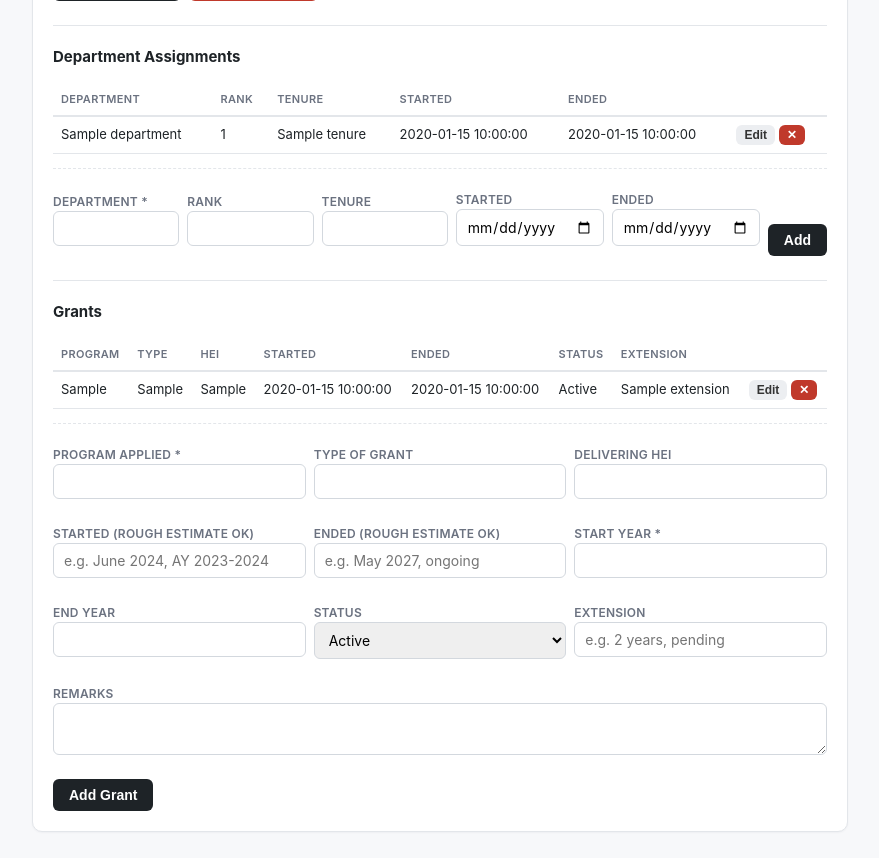
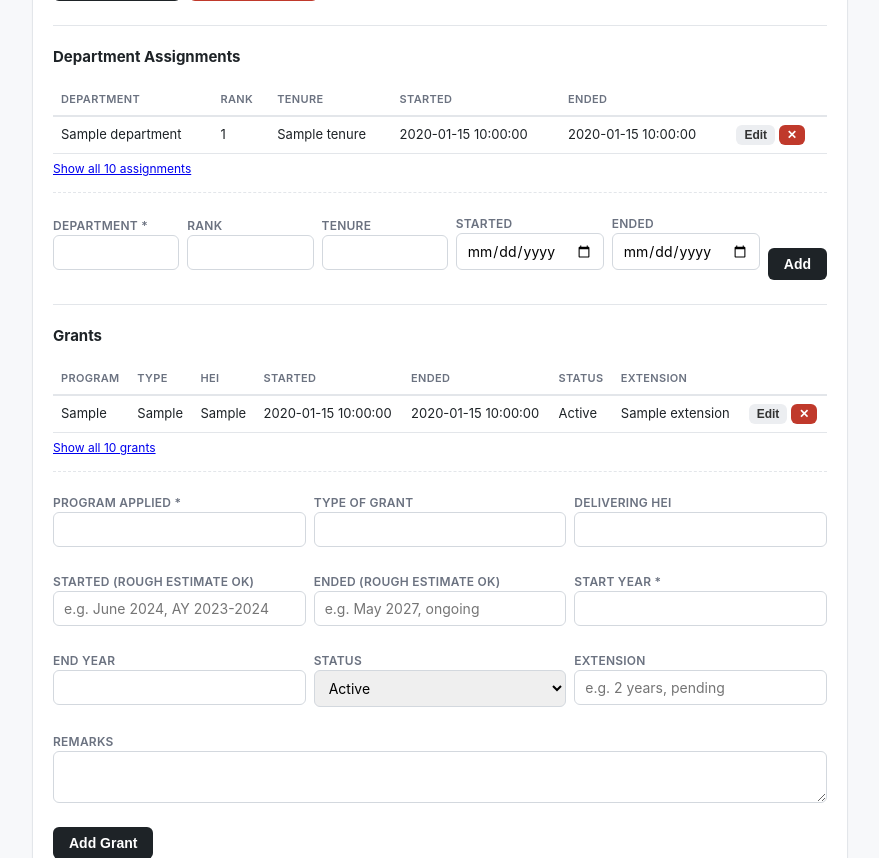
Before and after one commit to sebas011/ScholarDesk, a FastAPI app: template app/templates/scholars.html in a window 1280 px wide. Shown: the part 425-1283 px from the top of the page, without its empty margins (368-1247 px from the left). Before the commit the page ends 1258 px from the top, so only its background shows below. Run offline with FastAPI, Linux system fonts and the light colour scheme; the template is opened without the code that fills it: most values are stand-ins (such as "Sample title", 1, 10 or a date in 2020); some libraries are stand-ins or nearby versions.

Commit message:
Cap assignments/grants tables at 10 rows with Show all toggle

```diff
--- a/app/templates/partials/scholar_detail.html
+++ b/app/templates/partials/scholar_detail.html
@@ -77,6 +77,17 @@
     <tr><td colspan="6" style="color:#888;">No assignments yet.</td></tr>
     {% endfor %}
 </table>
+{% if assignments_total > assignments|length or show_all_assignments %}
+<div style="font-size:12px; margin-top:6px;">
+    {% if show_all_assignments %}
+    <a href="#" hx-get="/scholars/{{ scholar.id }}" hx-target="#scholar-detail">Show fewer</a>
+    {% else %}
+    <a href="#" hx-get="/scholars/{{ scholar.id }}?show_all_assignments=true" hx-target="#scholar-detail">
+        Show all {{ assignments_total }} assignments
+    </a>
+    {% endif %}
+</div>
+{% endif %}
 <form hx-post="/scholars/{{ scholar.id }}/assignments" hx-target="#scholar-detail"
       style="margin-top:14px; padding-top:14px; border-top:1px dashed var(--border, #e3e6ea);">
     <div style="display:grid; grid-template-columns: repeat(5, 1fr) auto; gap:8px; align-items:end;">
@@ -112,6 +123,17 @@
     <tr><td colspan="8" style="color:#888;">No grants yet.</td></tr>
     {% endfor %}
 </table>
+{% if grants_total > grants|length or show_all_grants %}
+<div style="font-size:12px; margin-top:6px;">
+    {% if show_all_grants %}
+    <a href="#" hx-get="/scholars/{{ scholar.id }}" hx-target="#scholar-detail">Show fewer</a>
+    {% else %}
+    <a href="#" hx-get="/scholars/{{ scholar.id }}?show_all_grants=true" hx-target="#scholar-detail">
+        Show all {{ grants_total }} grants
+    </a>
+    {% endif %}
+</div>
+{% endif %}
 <form hx-post="/scholars/{{ scholar.id }}/grants" hx-target="#scholar-detail"
       style="margin-top:14px; padding-top:14px; border-top:1px dashed var(--border, #e3e6ea);">
     <div style="display:grid; grid-template-columns: repeat(3, 1fr); gap:8px;">
```
Also changed, not shown: app/routers/records.py (+22 -3 lines).
